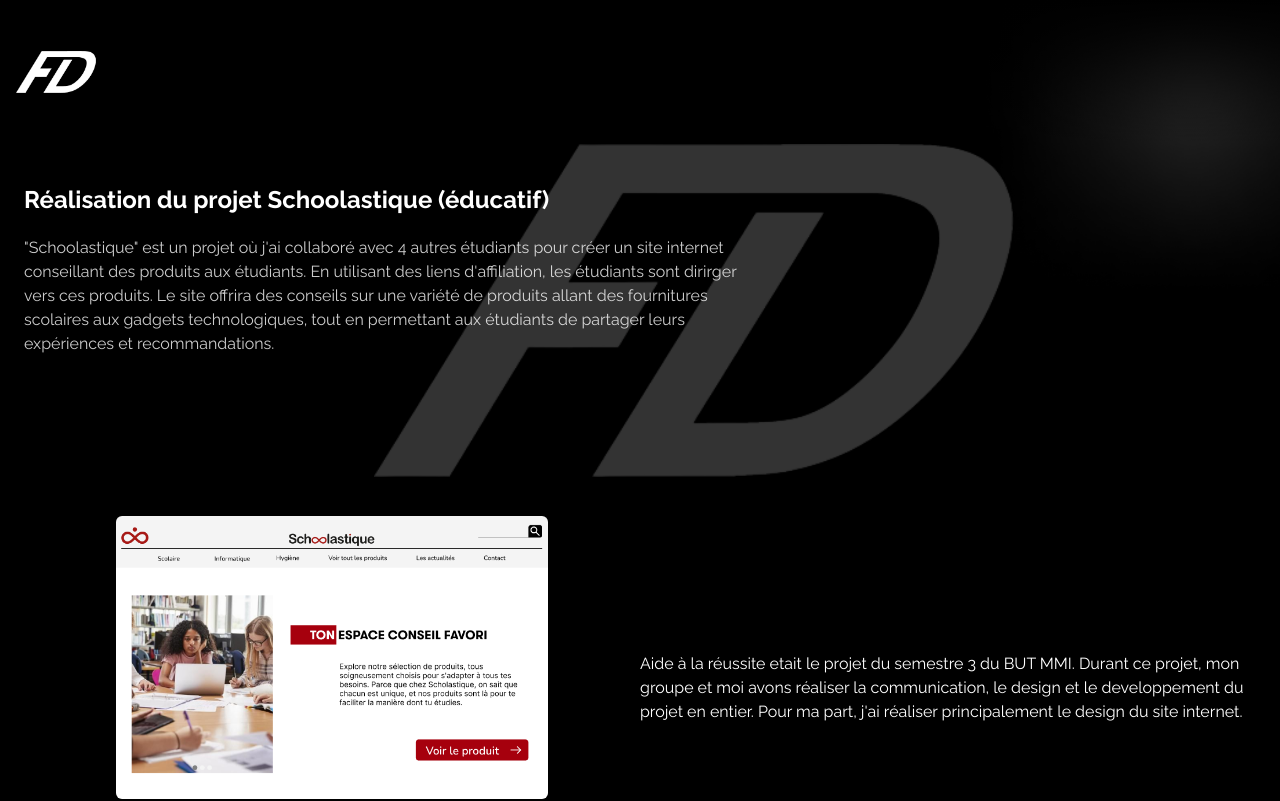
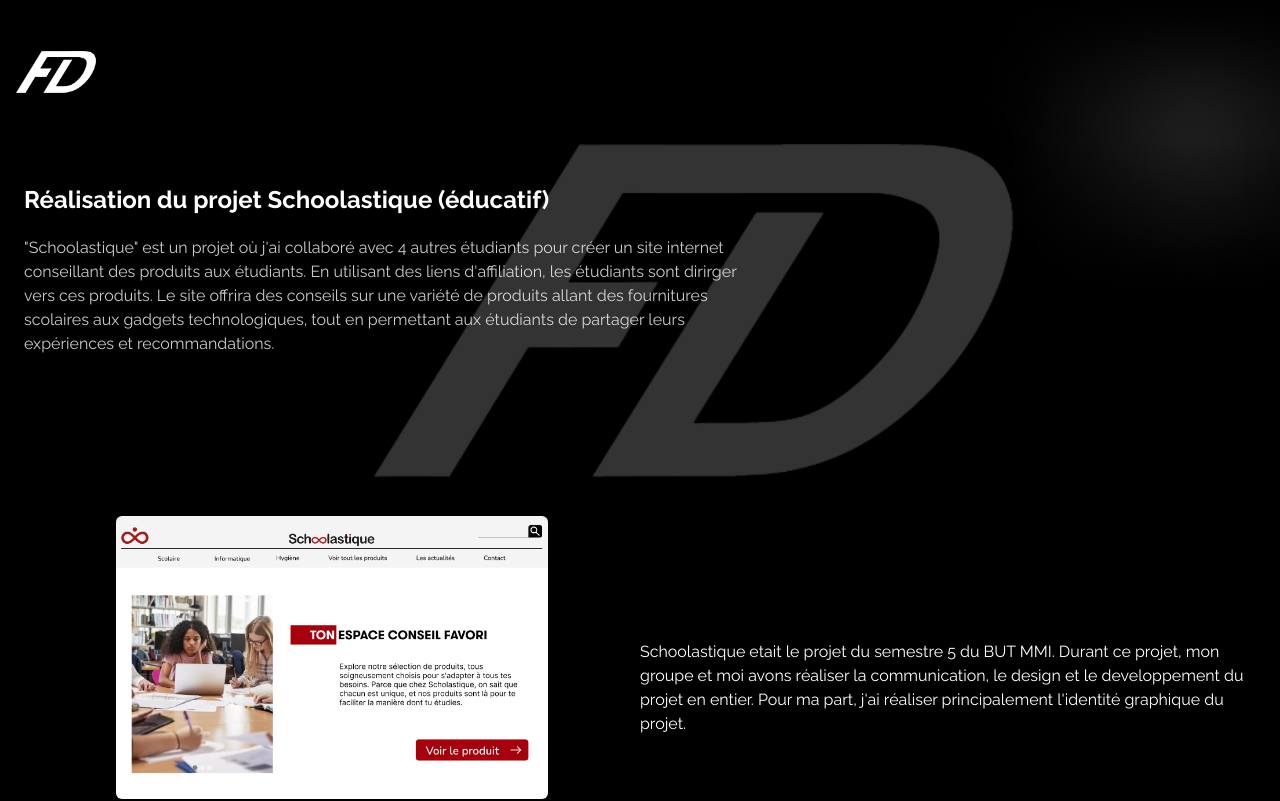
Before and after one commit to Flo714/projetS4, a Vue app: page /Schoolastique in a window 1280 px wide. Shown: the top 801 px of the page. Built offline with nearby package versions, Linux system fonts and the light colour scheme.

Commit message:
Update Schoolastique.vue

```diff
--- a/src/views/Schoolastique.vue
+++ b/src/views/Schoolastique.vue
@@ -73,12 +73,7 @@
       </div>
       <img class="fixed flex items-center justify-center opacity-20 ml-16 mt-20 xl:-mt-10 xl:ml-[350px] xl:w-[50%] w-[60%] z-10 sm:ml-28 md:ml-36 lg:ml-48" src="/public/images/Logo_portefolio.png" alt="Logo">
   <h1 class="font-bold text-lg mt-10 mb-5 lg:text-2xl">Réalisation du projet Schoolastique (éducatif)</h1>
-  <p class="opacity-80 text-sm lg:text-base lg:mr-[500px] ">"Schoolastique" est un projet où j'ai collaboré avec 4 autres étudiants pour créer un site internet conseillant des produits aux étudiants. En utilisant des liens d'affiliation, les étudiants sont dirirger vers ces produits. Le site offrira des conseils sur une variété de produits allant des fournitures scolaires aux gadgets technologiques, tout en permettant aux étudiants de partager leurs expériences et recommandations.
-
-
-
-
-</p>
+  <p class="opacity-80 text-sm lg:text-base lg:mr-[500px] ">"Schoolastique" est un projet où j'ai collaboré avec 4 autres étudiants pour créer un site internet conseillant des produits aux étudiants. En utilisant des liens d'affiliation, les étudiants sont dirirger vers ces produits. Le site offrira des conseils sur une variété de produits allant des fournitures scolaires aux gadgets technologiques, tout en permettant aux étudiants de partager leurs expériences et recommandations.</p>
 
   <div class="my-10 xl:my-20 xl:grid xl:grid-cols-2 xl:items-center xl:justify-center z-20">
     <div class="my-10 xl:my-20 z-20">
@@ -87,8 +82,8 @@
         <a class="hover_1 text-sm lg:text-lg xl:text-xl xl:mr-8" href="https://schoolastique.daboub.fr/" target="_blank">Voir plus</a>
       </div>
     </div>
-    <p>Aide à la réussite etait le projet du semestre 3 du BUT MMI. Durant ce projet, mon groupe et moi avons réaliser la communication, le design et le developpement du projet en entier.
-      Pour ma part, j'ai réaliser principalement le design du site internet.
+    <p>Schoolastique etait le projet du semestre 5 du BUT MMI. Durant ce projet, mon groupe et moi avons réaliser la communication, le design et le developpement du projet en entier.
+      Pour ma part, j'ai réaliser principalement l'identité graphique du projet.
     </p>
   </div>
   <div class="lg:flex lg:justify-center lg:items-center lg:gap-20 my-6 lg:my-20 xl:mx-28 ">
```
